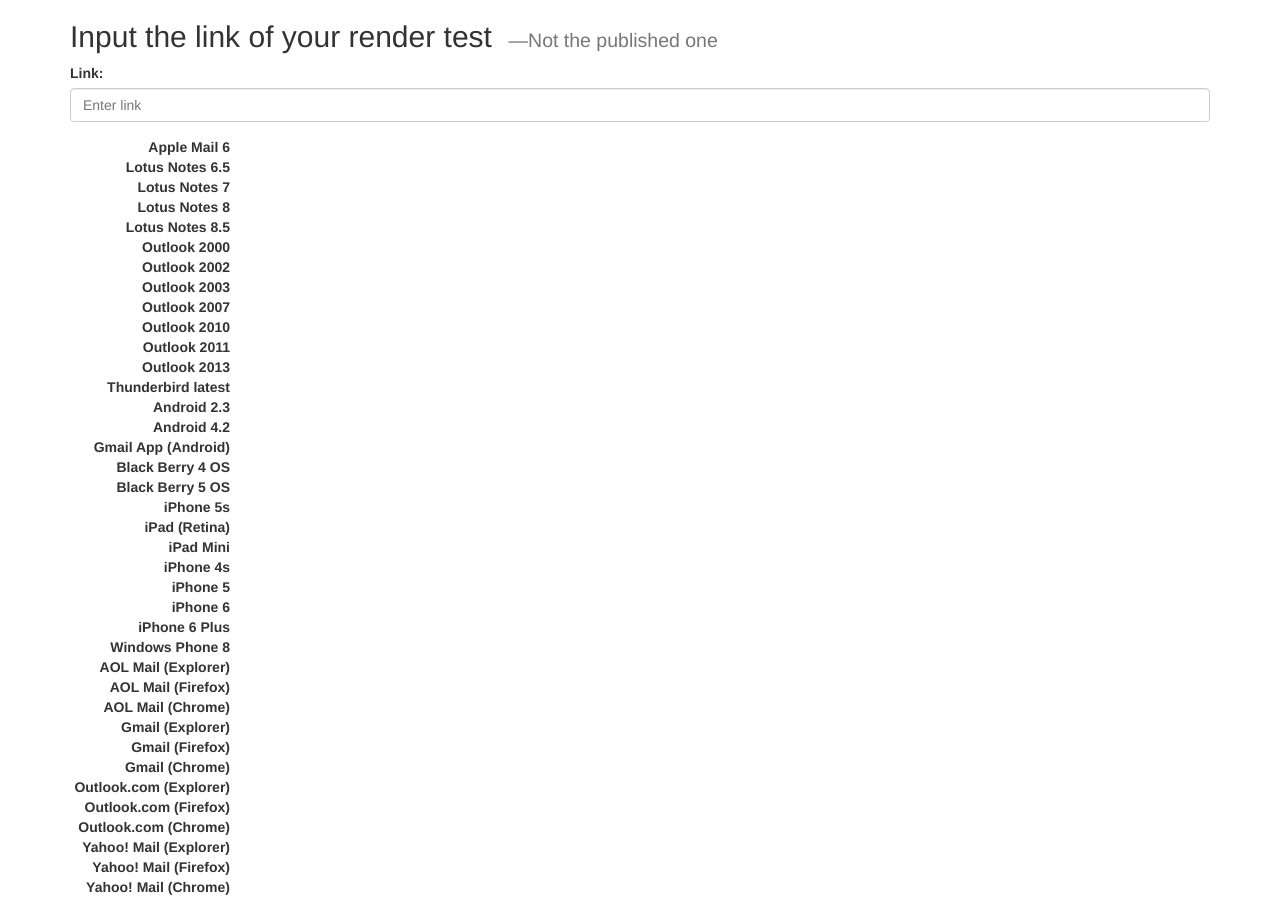
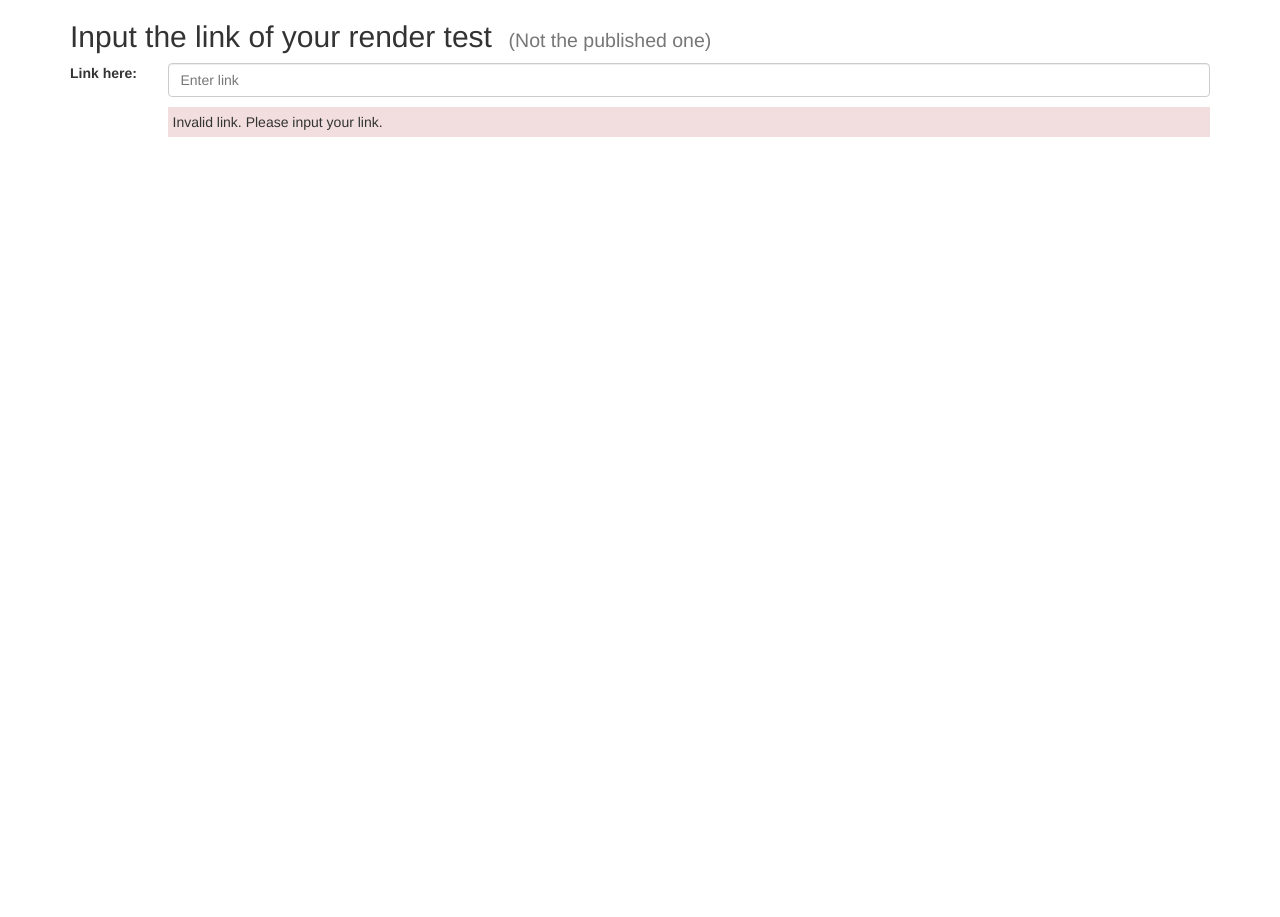
Before and after one commit to SuperMatch/email-utilities, a Django app: page /QCTool/litmusHelper/ in a window 1280 px wide. After the commit the page ends 137 px from the top, so only its background shows below. Run offline with Django 3.2, Linux system fonts and the light colour scheme; some libraries are stand-ins or nearby versions.

Commit message:
Adding litmus helper, first attempt on Angular.

```diff
--- a/QCTool/static/js/litmusHelper.js
+++ b/QCTool/static/js/litmusHelper.js
@@ -1,4 +1,194 @@
-var my_app = angular.module('MyApp').config(function($interpolateProvider) {
+var linker = angular.module('Linker', []).config(function($interpolateProvider) {
     $interpolateProvider.startSymbol('{$');
     $interpolateProvider.endSymbol('$}');
 });
+
+
+linker.factory('Data', function () {
+    var Data = {}
+    Data.warningDisplay = "show";
+    Data.listDisplay = "hidden";
+    Data.litmusURL = "";
+    Data.config = [
+        {
+            name: "Apple Mail 6",
+            suffix: "appmail6"
+        },
+        {
+            name: "Lotus Notes 6.5",
+            suffix: "notes6"
+        },
+        {
+            name: "Lotus Notes 7",
+            suffix: "notes7"
+        },
+        {
+            name: "Lotus Notes 8",
+            suffix: "notes8"
+        },
+        {
+            name: "Lotus Notes 8.5",
+            suffix: "notes85"
+        },
+        {
+            name: "Outlook 2000",
+            suffix: "ol2000"
+        },
+        {
+            name: "Outlook 2002",
+            suffix: "ol2002"
+        },
+        {
+            name: "Outlook 2003",
+            suffix: "ol2003"
+        },
+        {
+            name: "Outlook 2007",
+            suffix: "ol2007"
+        },
+        {
+            name: "Outlook 2010",
+            suffix: "ol2010"
+        },
+        {
+            name: "Outlook 2011",
+            suffix: "ol2011"
+        },
+        {
+            name: "Outlook 2013",
+            suffix: "ol2013"
+        },
+        {
+            name: "Thunderbird latest",
+            suffix: "thunderbirdlatest"
+        },
+        {
+            name: "Android 2.3",
+            suffix: "android22"
+        },
+        {
+            name: "Android 4.2",
+            suffix: "android4"
+        },
+        {
+            name: "Gmail App (Android)",
+            suffix: "androidgmailapp"
+        },
+        {
+            name: "Black Berry 4 OS",
+            suffix: "blackberry8900"
+        },
+        {
+            name: "Black Berry 5 OS",
+            suffix: "blackberryhtml"
+        },
+        {
+            name: "iPhone 5s",
+            suffix: "iphone5s"
+        },
+        {
+            name: "iPad (Retina)",
+            suffix: "ipad"
+        },
+        {
+            name: "iPad Mini",
+            suffix: "ipadmini"
+        },
+        {
+            name: "iPhone 4s",
+            suffix: "iphone4"
+        },
+        {
+            name: "iPhone 5",
+            suffix: "iphone5"
+        },
+        {
+            name: "iPhone 6",
+            suffix: "iphone6"
+        },
+        {
+            name: "iPhone 6 Plus",
+            suffix: "iphone6plus"
+        },
+        {
+            name: "Windows Phone 8",
+            suffix: "windowsphone8"
+        },
+        {
+            name: "AOL Mail (Explorer)",
+            suffix: "aolonline"
+        },
+        {
+            name: "AOL Mail (Firefox)",
+            suffix: "ffaolonline"
+        },
+        {
+            name: "AOL Mail (Chrome)",
+            suffix: "chromeaolonline"
+        },
+        {
+            name: "Gmail (Explorer)",
+            suffix: "gmailnew"
+        },
+        {
+            name: "Gmail (Firefox)",
+            suffix: "ffgmailnew"
+        },
+        {
+            name: "Gmail (Chrome)",
+            suffix: "chromegmailnew"
+        },
+        {
+            name: "Outlook.com (Explorer)",
+            suffix: "outlookcom"
+        },
+        {
+            name: "Outlook.com (Firefox)",
+            suffix: "ffoutlookcom"
+        },
+        {
+            name: "Outlook.com (Chrome)",
+            suffix: "chromeoutlookcom"
+        },
+        {
+            name: "Yahoo! Mail (Explorer)",
+            suffix: "yahoo"
+        },
+        {
+            name: "Yahoo! Mail (Firefox)",
+            suffix: "ffyahoo"
+        },
+        {
+            name: "Yahoo! Mail (Chrome)",
+            suffix: "chromeyahoo"
+        }
+    ];
+    return Data;
+});
+
+
+function renderLink($scope, Data){
+    $scope.data = Data;
+    $scope.config = Data.config;
+    $scope.renderLink = function (device) {
+        var renderURL = Data.stripURL + "results#";
+        return baseUrl = renderURL + device.suffix + "-full_on";
+    }
+}
+
+function linkInput($scope, Data){
+    $scope.data = Data;
+    $scope.change = function () {
+        var regex = /(https:\/\/litmus.com\/tests\/\d+\/versions\/\d+\/).*/
+        var result = Data.litmusURL.match(regex);
+        if(result){
+            Data.stripURL = result[1]
+            Data.warningDisplay = "hidden";
+            Data.listDisplay = "show";
+        }else{
+            Data.stripURL = ""
+            Data.warningDisplay = "show";
+            Data.listDisplay = "hidden";
+        }
+    }
+}
--- a/QCTool/templates/QCTool/litmusHelper.html
+++ b/QCTool/templates/QCTool/litmusHelper.html
@@ -1,5 +1,5 @@
 <!DOCTYPE html>
-<html ng-app="">
+<html>
 <head>
     <title>Litmus Helper</title>
     {% load staticfiles %}
@@ -9,97 +9,27 @@
     <script src="{% static 'js/litmusHelper.js' %}"></script>
 </head>
 <body>
-    <div class="container">
-        <div class="row"><div class="col-lg-8"><h2>Input the link of your render test&nbsp;&nbsp;<small>&mdash;Not the published one</small></h2></div></div>
+    <div class="container" ng-app="Linker">
+        <div class="row"><div class="col-lg-8"><h2>Input the link of your render test&nbsp;&nbsp;<small>(Not the published one)</small></h2></div></div>
         <div class="row">
             <div class="col-lg-12">
-                <form role="form">
-                    <div class="form-group">
-                    <label for="Link">Link:</label>
-                    <input type="text" class="form-control" id="inputLink" placeholder="Enter link">
+                <form role="form" class="form-horizontal">
+                    <div class="form-group" ng-controller="linkInput">
+                        <label for="Link" class="col-lg-1">Link here:</label>
+
+                        <div class="col-lg-11">
+                            <input type="text" class="form-control" id="inputLink" placeholder="Enter link" ng-model="data.litmusURL" ng-change="change()">
+                            <p class="bg-danger {$data.warningDisplay$}" style="margin-top: 10px; padding: 5px;">Invalid link. Please input your link.</p></div>
                     </div>
                 </form>
             </div>
         </div>
         <div class="row">
             <div class="col-lg-12">
-                <dl class="dl-horizontal">
-                    <dt>Apple Mail 6</dt>
-                    <dd><a href="{$link$}"></a></dd>
-                    <dt>Lotus Notes 6.5</dt>
-                    <dd><a href="{$link$}"></a></dd>
-                    <dt>Lotus Notes 7</dt>
-                    <dd><a href="{$link$}"></a></dd>
-                    <dt>Lotus Notes 8</dt>
-                    <dd><a href="{$link$}"></a></dd>
-                    <dt>Lotus Notes 8.5</dt>
-                    <dd><a href="{$link$}"></a></dd>
-                    <dt>Outlook 2000</dt>
-                    <dd><a href="{$link$}"></a></dd>
-                    <dt>Outlook 2002</dt>
-                    <dd><a href="{$link$}"></a></dd>
-                    <dt>Outlook 2003</dt>
-                    <dd><a href="{$link$}"></a></dd>
-                    <dt>Outlook 2007</dt>
-                    <dd><a href="{$link$}"></a></dd>
-                    <dt>Outlook 2010</dt>
-                    <dd><a href="{$link$}"></a></dd>
-                    <dt>Outlook 2011</dt>
-                    <dd><a href="{$link$}"></a></dd>
-                    <dt>Outlook 2013</dt>
-                    <dd><a href="{$link$}"></a></dd>
-                    <dt>Thunderbird latest</dt>
-                    <dd><a href="{$link$}"></a></dd>
-                    <dt>Android 2.3</dt>
-                    <dd><a href="{$link$}"></a></dd>
-                    <dt>Android 4.2</dt>
-                    <dd><a href="{$link$}"></a></dd>
-                    <dt>Gmail App (Android)</dt>
-                    <dd><a href="{$link$}"></a></dd>
-                    <dt>Black Berry 4 OS</dt>
-                    <dd><a href="{$link$}"></a></dd>
-                    <dt>Black Berry 5 OS</dt>
-                    <dd><a href="{$link$}"></a></dd>
-                    <dt>iPhone 5s</dt>
-                    <dd><a href="{$link$}"></a></dd>
-                    <dt>iPad (Retina)</dt>
-                    <dd><a href="{$link$}"></a></dd>
-                    <dt>iPad Mini</dt>
-                    <dd><a href="{$link$}"></a></dd>
-                    <dt>iPhone 4s</dt>
-                    <dd><a href="{$link$}"></a></dd>
-                    <dt>iPhone 5</dt>
-                    <dd><a href="{$link$}"></a></dd>
-                    <dt>iPhone 6</dt>
-                    <dd><a href="{$link$}"></a></dd>
-                    <dt>iPhone 6 Plus</dt>
-                    <dd><a href="{$link$}"></a></dd>
-                    <dt>Windows Phone 8</dt>
-                    <dd><a href="{$link$}"></a></dd>
-                    <dt>AOL Mail (Explorer)</dt>
-                    <dd><a href="{$link$}"></a></dd>
-                    <dt>AOL Mail (Firefox)</dt>
-                    <dd><a href="{$link$}"></a></dd>
-                    <dt>AOL Mail (Chrome)</dt>
-                    <dd><a href="{$link$}"></a></dd>
-                    <dt>Gmail (Explorer)</dt>
-                    <dd><a href="{$link$}"></a></dd>
-                    <dt>Gmail (Firefox)</dt>
-                    <dd><a href="{$link$}"></a></dd>
-                    <dt>Gmail (Chrome)</dt>
-                    <dd><a href="{$link$}"></a></dd>
-                    <dt>Outlook.com (Explorer)</dt>
-                    <dd><a href="{$link$}"></a></dd>
-                    <dt>Outlook.com (Firefox)</dt>
-                    <dd><a href="{$link$}"></a></dd>
-                    <dt>Outlook.com (Chrome)</dt>
-                    <dd><a href="{$link$}"></a></dd>
-                    <dt>Yahoo! Mail (Explorer)</dt>
-                    <dd><a href="{$link$}"></a></dd>
-                    <dt>Yahoo! Mail (Firefox)</dt>
-                    <dd><a href="{$link$}"></a></dd>
-                    <dt>Yahoo! Mail (Chrome)</dt>
-                    <dd><a href="{$link$}"></a></dd>
+                <dl class="dl-horizontal {$data.listDisplay$}" ng-controller="renderLink">
+                    <div ng-repeat="device in config">
+                        <dt>{$device.name$}</dt><dd><a href='{$renderLink(device)$}'>{$renderLink(device)$}</a></dd>
+                    </div>
                 </dl>
             </div>
         </div>
```
